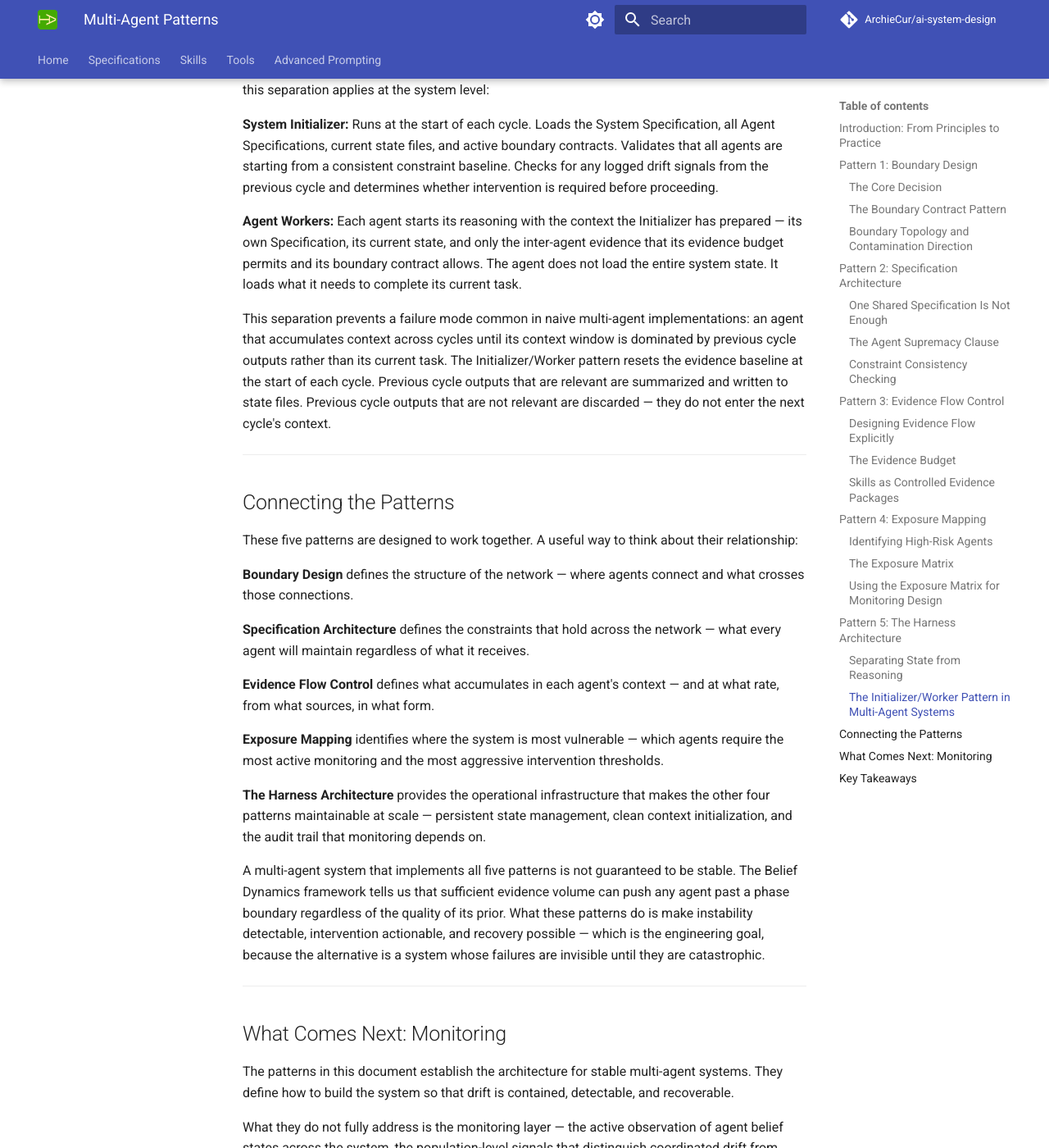
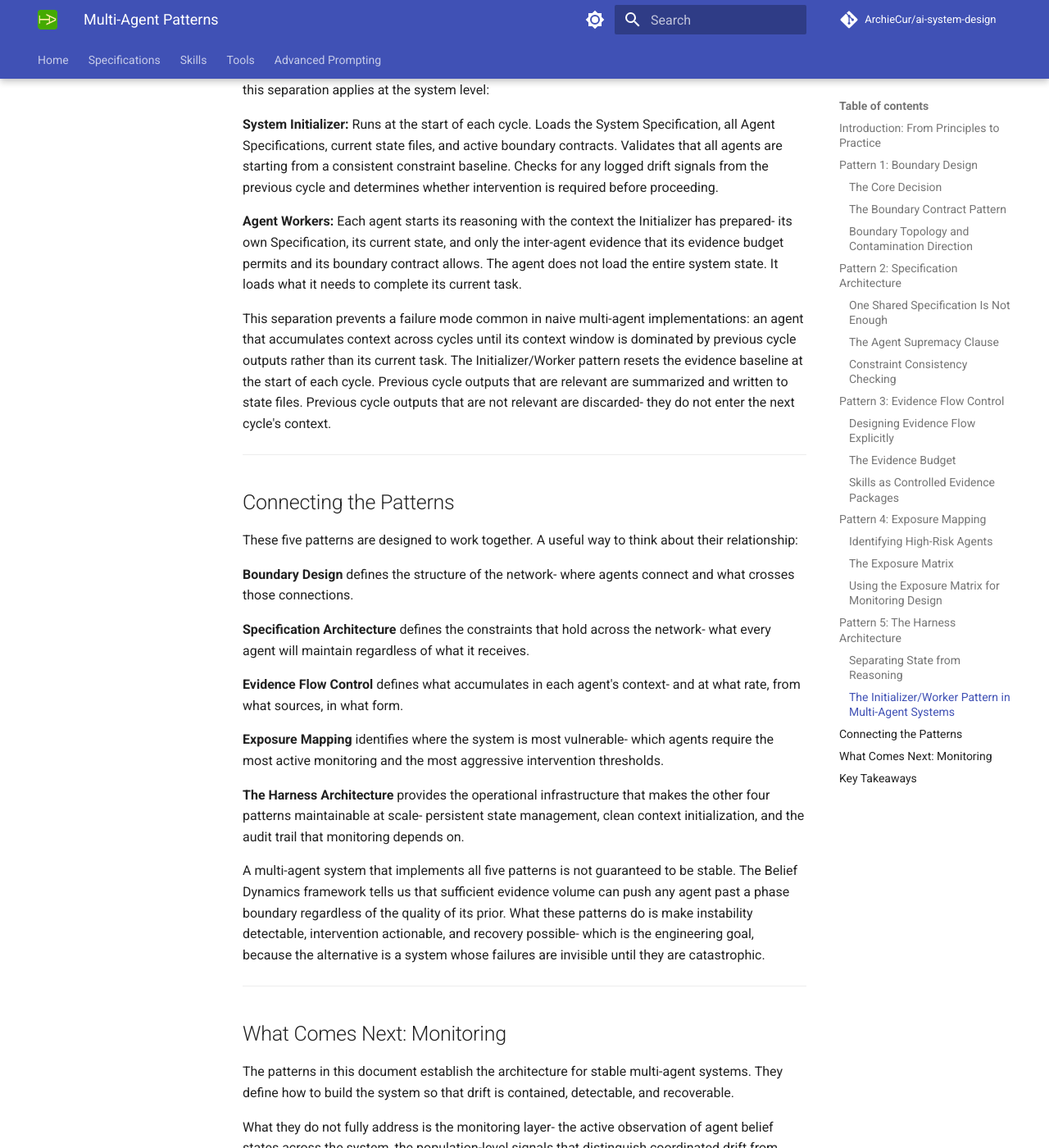
Before and after one commit to ArchieCur/ai-system-design, an MkDocs documentation site: the page built from docs/multi_agent/Multi_Agent_Patterns.md, in a window 1280 px wide and 1400 px high, scrolled down 9700 px. Shown: the whole window at 82% size. Built offline with MkDocs 1.6.1 and Material for MkDocs 9.7.7, drawn with Linux system fonts in a browser that asks for light colours; comment, search, counter and statistics services are not loaded; some of the changed text lies outside the part shown.

Commit message:
Update Multi_Agent_Patterns.md

````diff
--- a/docs/multi_agent/Multi_Agent_Patterns.md
+++ b/docs/multi_agent/Multi_Agent_Patterns.md
@@ -66,7 +66,7 @@ LAYER ASSIGNMENT:
   - result field → CONTEXT layer unless explicitly elevated
 ```
 
-The constraints field in this pattern is particularly important. When Agent A passes its active MUST constraints to Agent B, Agent B can check them against its own. If Agent A's constraints have softened — if what arrives as "constraints" no longer matches what Agent A's Specification defines — that discrepancy is detectable at the boundary before the contaminated output enters Agent B's context.
+The constraints field in this pattern is particularly important. When Agent A passes its active MUST constraints to Agent B, Agent B can check them against its own. If Agent A's constraints have softened — if what arrives as "constraints" no longer matches what Agent A's Specification defines- that discrepancy is detectable at the boundary before the contaminated output enters Agent B's context.
 
 ### Boundary Topology and Contamination Direction
 
@@ -74,15 +74,15 @@ The shape of your agent network determines how contamination can travel. Three t
 
 **Linear pipeline:** Agent A → Agent B → Agent C → Agent D
 
-Contamination travels in one direction. An agent that drifts affects all downstream agents but not upstream ones. Detection is straightforward: monitor output at each stage against the expected schema and constraint set. The risk concentrates at the beginning of the pipeline — Agent A's drift has the longest runway.
+Contamination travels in one direction. An agent that drifts affects all downstream agents but not upstream ones. Detection is straightforward: monitor output at each stage against the expected schema and constraint set. The risk concentrates at the beginning of the pipeline- Agent A's drift has the longest runway.
 
 **Hub and spoke:** Orchestrator → [Agent A, Agent B, Agent C] → Orchestrator
 
-The orchestrator is the highest-risk node. If it drifts, all spoke agents receive contaminated evidence simultaneously. Spoke agents that report back to the orchestrator can also contaminate it on return — the orchestrator's context accumulates evidence from every spoke. Orchestrator belief state requires more aggressive monitoring than spoke agents.
+The orchestrator is the highest-risk node. If it drifts, all spoke agents receive contaminated evidence simultaneously. Spoke agents that report back to the orchestrator can also contaminate it on return- the orchestrator's context accumulates evidence from every spoke. Orchestrator belief state requires more aggressive monitoring than spoke agents.
 
 **Mesh:** Multiple agents with bidirectional connections
 
-The most complex topology and the most dangerous. Contamination can travel in any direction, cycle back to its source reinforced, and create self-reinforcing drift loops. Mesh architectures require explicit evidence flow design for every connection — not just the obvious ones. If you are building a mesh, every connection should be justified, because every connection is a contamination path.
+The most complex topology and the most dangerous. Contamination can travel in any direction, cycle back to its source reinforced, and create self-reinforcing drift loops. Mesh architectures require explicit evidence flow design for every connection- not just the obvious ones. If you are building a mesh, every connection should be justified, because every connection is a contamination path.
 
 ---
 
@@ -94,9 +94,9 @@ A shared Specification establishes common priors across all agents in a system.
 
 The architecture that works is layered:
 
-**System Specification:** Defines constraints that apply to the entire multi-agent system — constraints that no agent can override, regardless of what it receives from other agents. This is where system-level MUST constraints live: constraints on what kinds of actions the system as a whole is permitted to take, what data it is permitted to access, and what escalation paths exist when constraints are violated.
+**System Specification:** Defines constraints that apply to the entire multi-agent system- constraints that no agent can override, regardless of what it receives from other agents. This is where system-level MUST constraints live: constraints on what kinds of actions the system as a whole is permitted to take, what data it is permitted to access, and what escalation paths exist when constraints are violated.
 
-**Agent Specification:** Each agent's individual Specification, including its own Supremacy Clause. The agent Specification defines what that agent will not abandon under evidential pressure — including pressure from the orchestrator. The agent Specification references the System Specification but is not subordinate to it in the sense that the orchestrator's current belief state can override it.
+**Agent Specification:** Each agent's individual Specification, including its own Supremacy Clause. The agent Specification defines what that agent will not abandon under evidential pressure- including pressure from the orchestrator. The agent Specification references the System Specification but is not subordinate to it in the sense that the orchestrator's current belief state can override it.
 
 **Inter-Agent Contract:** The boundary contract defined in Pattern 1. Not a Specification in the persistent sense, but a formal definition of what each agent relationship permits.
 
@@ -164,7 +164,7 @@ CONSTRAINT CONSISTENCY CHECK (run at every agent boundary):
    → One signal: log. Two signals: flag. Three signals: escalate.
 ```
 
-This check is not about distrusting other agents by default. It is about recognizing that another agent's belief state is not directly observable — only its outputs are. Vocabulary and constraint consistency are the observable proxies for belief state.
+This check is not about distrusting other agents by default. It is about recognizing that another agent's belief state is not directly observable- only its outputs are. Vocabulary and constraint consistency are the observable proxies for belief state.
 
 ---
 
@@ -172,7 +172,7 @@ This check is not about distrusting other agents by default. It is about recogni
 
 ### Designing Evidence Flow Explicitly
 
-In a single-agent system, evidence flow is essentially linear and largely implicit — what enters the context window is what accumulates. In a multi-agent system, evidence can travel through multiple agents, be transformed at each step, and arrive at a downstream agent in a form that obscures its origin.
+In a single-agent system, evidence flow is essentially linear and largely implicit- what enters the context window is what accumulates. In a multi-agent system, evidence can travel through multiple agents, be transformed at each step, and arrive at a downstream agent in a form that obscures its origin.
 
 Explicit evidence flow design means mapping, before building, every path by which evidence can enter each agent's context window. For each path, the design should specify:
 
@@ -185,9 +185,9 @@ The last two questions matter because the Belief Dynamics framework tells us tha
 
 ### The Evidence Budget
 
-One practical tool for managing evidence accumulation in multi-agent systems is an evidence budget — an explicit limit on how much context each agent is permitted to receive from other agents in a given cycle.
+One practical tool for managing evidence accumulation in multi-agent systems is an evidence budget- an explicit limit on how much context each agent is permitted to receive from other agents in a given cycle.
 
-The motivation is direct: from the Belief Dynamics framework, N (evidence accumulation) is the variable that drives the system toward phase boundaries. Every token that enters an agent's context from another agent is contributing to N. In a long-running multi-agent session where agents are exchanging outputs frequently, N grows rapidly. If that growth is uncontrolled, it isn't a question of whether agents will drift — it's a question of when.
+The motivation is direct: from the Belief Dynamics framework, N (evidence accumulation) is the variable that drives the system toward phase boundaries. Every token that enters an agent's context from another agent is contributing to N. In a long-running multi-agent session where agents are exchanging outputs frequently, N grows rapidly. If that growth is uncontrolled, it isn't a question of whether agents will drift- it's a question of when.
 
 An evidence budget doesn't prevent all drift. It slows the rate of evidence accumulation to a level where the intervention ladder from Evidence Reset Protocols has time to operate.
 
@@ -214,9 +214,9 @@ When allocations are exceeded:
 
 The Skills module established that Skills operate at SHOULD (evidence weighting) and CONTEXT (evidence accumulation). In multi-agent systems, this makes Skills the primary mechanism for delivering structured, high-quality evidence to agents without relying on inter-agent message passing.
 
-The pattern: instead of Agent A passing a detailed analysis to Agent B, Agent A updates a shared Skill reference that Agent B then loads. The evidence enters Agent B's context as a Skill activation — pre-structured, concept-consistent, validated — rather than as raw output from another agent whose belief state is unknown.
+The pattern: instead of Agent A passing a detailed analysis to Agent B, Agent A updates a shared Skill reference that Agent B then loads. The evidence enters Agent B's context as a Skill activation- pre-structured, concept-consistent, validated- rather than as raw output from another agent whose belief state is unknown.
 
-This pattern has three advantages. First, Skill content is designed and reviewed as infrastructure, not generated in real time by a potentially drifted agent. Second, Skill loading is logged and observable in a way that raw context passing is not. Third, Skills can be versioned — if a shared Skill begins producing evidence that correlates with downstream drift, it can be rolled back without disrupting the agents that depend on it.
+This pattern has three advantages. First, Skill content is designed and reviewed as infrastructure, not generated in real time by a potentially drifted agent. Second, Skill loading is logged and observable in a way that raw context passing is not. Third, Skills can be versioned- if a shared Skill begins producing evidence that correlates with downstream drift, it can be rolled back without disrupting the agents that depend on it.
 
 The limitation: this pattern works for relatively stable knowledge. Evidence that is specific to the current task and changes cycle-to-cycle cannot easily be packaged as a Skill. For that evidence, the boundary contract and evidence budget patterns apply.
 
@@ -264,16 +264,16 @@ The orchestrator is almost always CRITICAL. It receives input from all spoke age
 
 ### Using the Exposure Matrix for Monitoring Design
 
-The exposure matrix tells you where to watch most closely. It does not tell you what to watch for — that is determined by the drift signals established in Section 8 of the Specifications module:
+The exposure matrix tells you where to watch most closely. It does not tell you what to watch for- that is determined by the drift signals established in Section 8 of the Specifications module:
 
 - Hedged absolutes in response to MUST constraints
 - Self-generated rationale for flexibility
 - Vocabulary migration toward the register of interacting agents
-- Precedent citation — using earlier outputs to justify current decisions
+- Precedent citation- using earlier outputs to justify current decisions
 
 For CRITICAL and HIGH exposure agents, these signals should trigger intervention at lower thresholds than for MEDIUM and LOW exposure agents. A single vocabulary migration signal in a CRITICAL agent warrants a re-grounding prompt. The same signal in a LOW agent warrants a log entry.
 
-The exposure matrix also informs Memory Pruning decisions. When context must be compressed (Level 3 intervention), the evidence from HIGH and CRITICAL exposure agents should be pruned most aggressively — it is the highest-risk evidence in the context window, and it is the evidence most likely to be driving drift if drift is occurring.
+The exposure matrix also informs Memory Pruning decisions. When context must be compressed (Level 3 intervention), the evidence from HIGH and CRITICAL exposure agents should be pruned most aggressively- it is the highest-risk evidence in the context window, and it is the evidence most likely to be driving drift if drift is occurring.
 
 ---
 
@@ -281,9 +281,9 @@ The exposure matrix also informs Memory Pruning decisions. When context must be
 
 ### Separating State from Reasoning
 
-The Advanced Prompting module introduced the Harness Architecture — persistent state files, Initializer/Worker separation — as the practical implementation of evidence isolation in single-agent systems. In multi-agent systems, this architecture becomes the primary mechanism for preventing belief-state corruption from accumulating across cycles.
+The Advanced Prompting module introduced the Harness Architecture- persistent state files, Initializer/Worker separation- as the practical implementation of evidence isolation in single-agent systems. In multi-agent systems, this architecture becomes the primary mechanism for preventing belief-state corruption from accumulating across cycles.
 
-The core principle: state that needs to persist across cycles should live in files and structured storage, not in context windows. Context windows are for reasoning. Files are for state. An agent that reads its current state from a file at the start of each cycle is an agent that starts each cycle with a clean context — the accumulated evidence of previous cycles does not carry over automatically.
+The core principle: state that needs to persist across cycles should live in files and structured storage, not in context windows. Context windows are for reasoning. Files are for state. An agent that reads its current state from a file at the start of each cycle is an agent that starts each cycle with a clean context- the accumulated evidence of previous cycles does not carry over automatically.
 
 In a multi-agent system, the Harness Architecture extends to shared state:
 
@@ -320,9 +320,9 @@ In the single-agent Harness Architecture, the Initializer loads state and contex
 
 **System Initializer:** Runs at the start of each cycle. Loads the System Specification, all Agent Specifications, current state files, and active boundary contracts. Validates that all agents are starting from a consistent constraint baseline. Checks for any logged drift signals from the previous cycle and determines whether intervention is required before proceeding.
 
-**Agent Workers:** Each agent starts its reasoning with the context the Initializer has prepared — its own Specification, its current state, and only the inter-agent evidence that its evidence budget permits and its boundary contract allows. The agent does not load the entire system state. It loads what it needs to complete its current task.
+**Agent Workers:** Each agent starts its reasoning with the context the Initializer has prepared- its own Specification, its current state, and only the inter-agent evidence that its evidence budget permits and its boundary contract allows. The agent does not load the entire system state. It loads what it needs to complete its current task.
 
-This separation prevents a failure mode common in naive multi-agent implementations: an agent that accumulates context across cycles until its context window is dominated by previous cycle outputs rather than its current task. The Initializer/Worker pattern resets the evidence baseline at the start of each cycle. Previous cycle outputs that are relevant are summarized and written to state files. Previous cycle outputs that are not relevant are discarded — they do not enter the next cycle's context.
+This separation prevents a failure mode common in naive multi-agent implementations: an agent that accumulates context across cycles until its context window is dominated by previous cycle outputs rather than its current task. The Initializer/Worker pattern resets the evidence baseline at the start of each cycle. Previous cycle outputs that are relevant are summarized and written to state files. Previous cycle outputs that are not relevant are discarded- they do not enter the next cycle's context.
 
 ---
 
@@ -330,17 +330,17 @@ This separation prevents a failure mode common in naive multi-agent implementati
 
 These five patterns are designed to work together. A useful way to think about their relationship:
 
-**Boundary Design** defines the structure of the network — where agents connect and what crosses those connections.
+**Boundary Design** defines the structure of the network- where agents connect and what crosses those connections.
 
-**Specification Architecture** defines the constraints that hold across the network — what every agent will maintain regardless of what it receives.
+**Specification Architecture** defines the constraints that hold across the network- what every agent will maintain regardless of what it receives.
 
-**Evidence Flow Control** defines what accumulates in each agent's context — and at what rate, from what sources, in what form.
+**Evidence Flow Control** defines what accumulates in each agent's context- and at what rate, from what sources, in what form.
 
-**Exposure Mapping** identifies where the system is most vulnerable — which agents require the most active monitoring and the most aggressive intervention thresholds.
+**Exposure Mapping** identifies where the system is most vulnerable- which agents require the most active monitoring and the most aggressive intervention thresholds.
 
-**The Harness Architecture** provides the operational infrastructure that makes the other four patterns maintainable at scale — persistent state management, clean context initialization, and the audit trail that monitoring depends on.
+**The Harness Architecture** provides the operational infrastructure that makes the other four patterns maintainable at scale- persistent state management, clean context initialization, and the audit trail that monitoring depends on.
 
-A multi-agent system that implements all five patterns is not guaranteed to be stable. The Belief Dynamics framework tells us that sufficient evidence volume can push any agent past a phase boundary regardless of the quality of its prior. What these patterns do is make instability detectable, intervention actionable, and recovery possible — which is the engineering goal, because the alternative is a system whose failures are invisible until they are catastrophic.
+A multi-agent system that implements all five patterns is not guaranteed to be stable. The Belief Dynamics framework tells us that sufficient evidence volume can push any agent past a phase boundary regardless of the quality of its prior. What these patterns do is make instability detectable, intervention actionable, and recovery possible- which is the engineering goal, because the alternative is a system whose failures are invisible until they are catastrophic.
 
 ---
 
@@ -348,9 +348,9 @@ A multi-agent system that implements all five patterns is not guaranteed to be s
 
 The patterns in this document establish the architecture for stable multi-agent systems. They define how to build the system so that drift is contained, detectable, and recoverable.
 
-What they do not fully address is the monitoring layer — the active observation of agent belief states across the system, the population-level signals that distinguish coordinated drift from individual variance, and the intervention hierarchy for multi-agent-specific failure modes.
+What they do not fully address is the monitoring layer- the active observation of agent belief states across the system, the population-level signals that distinguish coordinated drift from individual variance, and the intervention hierarchy for multi-agent-specific failure modes.
 
-That architecture belongs in its own document. The monitoring work that informed Section 8's intervention ladder extends into multi-agent territory in ways that require dedicated treatment — neighborhood heat maps, agent role differentiation in the monitoring layer, and the specific challenge of detecting drift that looks like stable consensus.
+That architecture belongs in its own document. The monitoring work that informed Section 8's intervention ladder extends into multi-agent territory in ways that require dedicated treatment- neighborhood heat maps, agent role differentiation in the monitoring layer, and the specific challenge of detecting drift that looks like stable consensus.
 
 That document will reference both this one and Multi_Agent_Foundations.md as its foundation.
 
@@ -358,7 +358,7 @@ That document will reference both this one and Multi_Agent_Foundations.md as its
 
 ## Key Takeaways
 
-**Define boundary contracts before writing agent logic.** What crosses the boundary, in what form, and who validates it — these decisions determine the system's contamination risk more than any individual agent's Specification.
+**Define boundary contracts before writing agent logic.** What crosses the boundary, in what form, and who validates it- these decisions determine the system's contamination risk more than any individual agent's Specification.
 
 **Every agent needs its own Supremacy Clause with source-agnostic enforcement.** An orchestrator instruction has no inherent authority over a subagent's MUST constraints. The source of an instruction does not elevate its authority.
 
@@ -376,7 +376,7 @@ That document will reference both this one and Multi_Agent_Foundations.md as its
 
 ---
 
-*Next: Multi_Agent_Monitoring.md — Observing belief states across agent networks, population-level drift detection, and the intervention hierarchy for multi-agent-specific failure modes.*
+*Next: Multi_Agent_Monitoring.md- Observing belief states across agent networks, population-level drift detection, and the intervention hierarchy for multi-agent-specific failure modes.*
 
 ---
 
````
